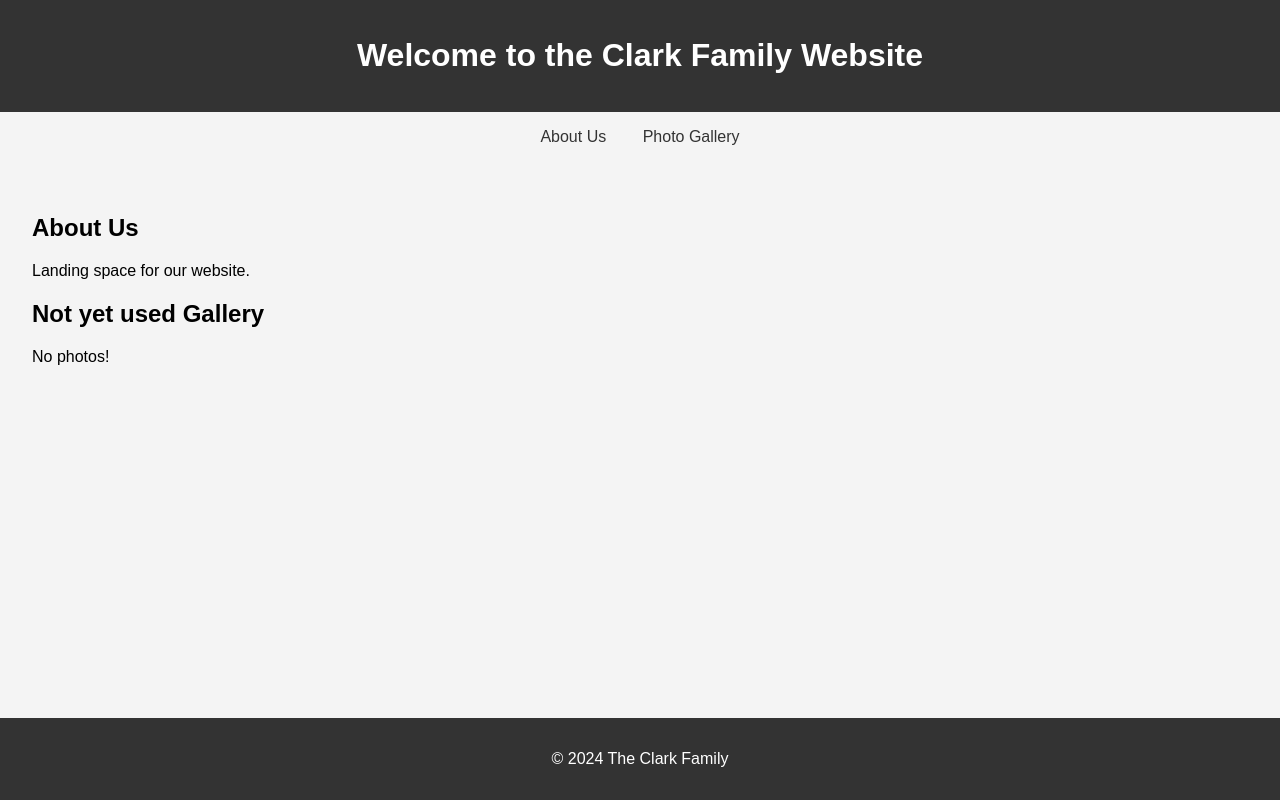
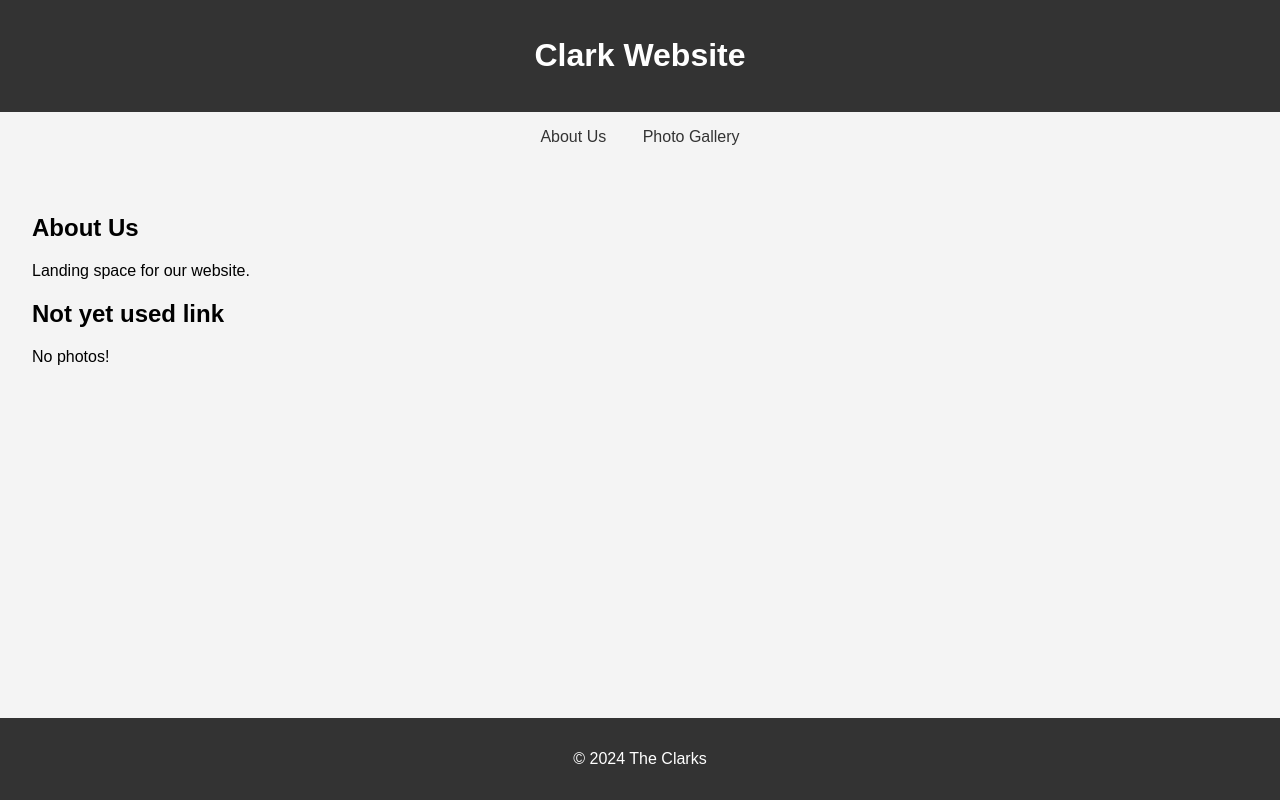
Before and after one commit to CosworthLux/ClarkHome, a plain HTML site: page index.html in a window 1280 px wide. Drawn offline with Linux system fonts and the light colour scheme.

Commit message:
Update index.html

```diff
--- a/index.html
+++ b/index.html
@@ -43,7 +43,7 @@
 </head>
 <body>
     <header>
-        <h1>Welcome to the Clark Family Website</h1>
+        <h1>Clark Website</h1>
     </header>
     <nav>
         <a href="#about">About Us</a>
@@ -55,12 +55,12 @@
             <p>Landing space for our website.</p>
         </section>
         <section id="gallery">
-            <h2>Not yet used Gallery</h2>
+            <h2>Not yet used link</h2>
             <p>No photos!</p>
         </section>
     </div>
     <footer>
-        <p>&copy; 2024 The Clark Family</p>
+        <p>&copy; 2024 The Clarks</p>
     </footer>
 </body>
 </html>
```
